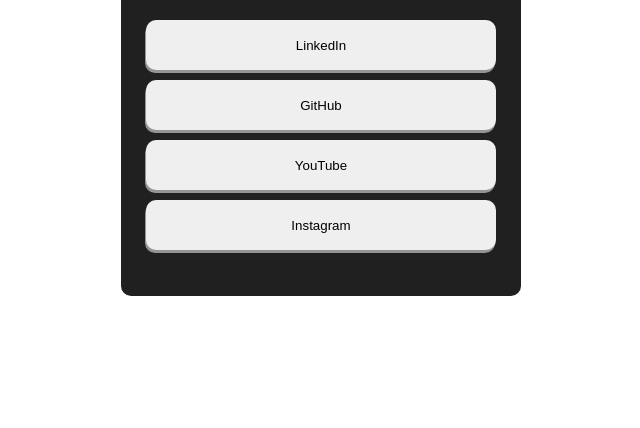
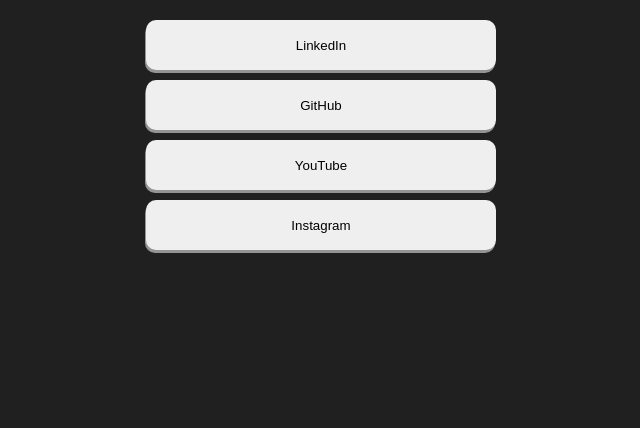
Before and after one commit to JulioAkaminee/first-project, a plain HTML site: page index.html in a window 1280 px wide. Shown: the part 372-800 px from the top of the page, without its empty margins (319-959 px from the left). Drawn offline with Linux system fonts and the light colour scheme.

Commit message:
Update style.css

```diff
--- a/style.css
+++ b/style.css
@@ -1,6 +1,6 @@
 
 .main{
-    background-color: #ffffff;
+    background-color: #202020;
 }
 
 .container {
@@ -12,9 +12,7 @@
     width: 400px;
     height: 600px;
     background-color: #202020;
-    border-radius: 10px;
     margin-top: 60px;
-    box-shadow: 5px 5px 0px whi;
 }
 
 .profilepic {
```
